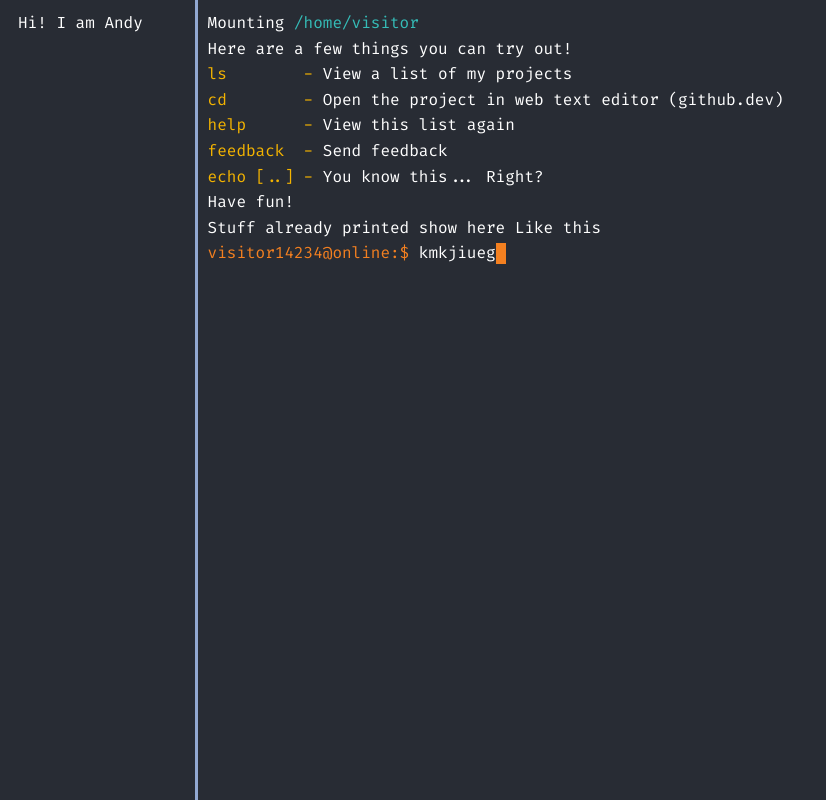
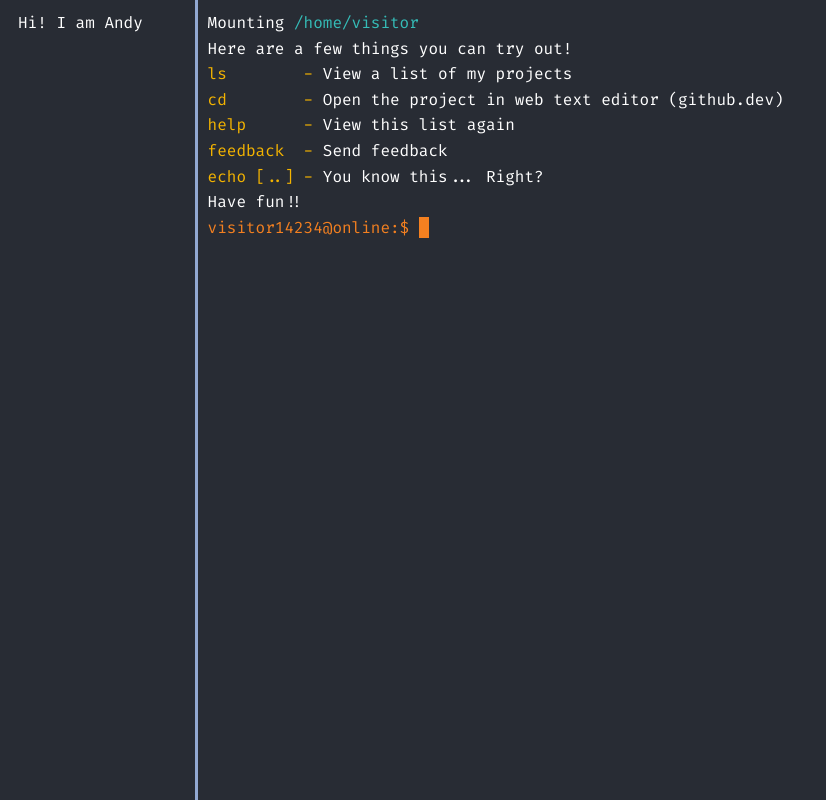
Before and after one commit to Anindya-Prithvi/termfolio, a React (Create React App) app: page / in a window 1280 px wide. Shown: the whole page, without its empty margins (0-826 px from the left). Built offline with nearby package versions, Linux system fonts and the light colour scheme.

Commit message:
global termout access

```diff
--- a/src/App.tsx
+++ b/src/App.tsx
@@ -1,5 +1,5 @@
 // import logo from './logo.svg';
-import { useEffect } from 'react';
+import { useEffect, useState } from 'react';
 import './App.css';
 // import React, { useState } from "react";
 import styles from "./Home.module.css";
@@ -9,6 +9,11 @@ import Terminput, { listenlog } from './Terminput';
 export function getColored(s: string, colorg: string) {
   const colorgiven = { color: colorg };
   return (<span style={colorgiven}>{s}</span>)
+}
+
+export class GlobalVars {
+  public static tte = [<div>Mounting {getColored("/home/visitor", "#35bdb8")}</div>, <div>{getHelp()}</div>, <div>Have fun!!</div>];
+  public static setter: any = undefined;
 }
 
 function listitem(command: string, item: string, padness: number = 10) {
@@ -36,6 +41,7 @@ export function getHelp() {
 }
 
 export default function App() {
+
   useEffect(() => {
     window.addEventListener("keydown", listenlog);
 
@@ -51,10 +57,7 @@ export default function App() {
       </div>
       <div className={styles.overlaybell} id='overlaybell'></div>
       <div className={styles.terminal}>
-        Mounting {getColored("/home/visitor", "#35bdb8")}
-        {getHelp()}
-        Have fun!
-        <TermElements />
+        <TermElements elems={GlobalVars.tte} />
         <Terminput />
       </div>
 
--- a/src/TermElements.tsx
+++ b/src/TermElements.tsx
@@ -1,9 +1,14 @@
-import React from 'react'
+import React, { useEffect, useState } from 'react'
+import { getColored, getHelp, GlobalVars } from './App';
 
-const TermElements = () => {
+const TermElements = ({ elems }) => {
+    const [tste, setTste] = useState(elems);
+    GlobalVars.setter = setTste;
+    console.log(tste.map(item => item.props.children));
+
     return (
-        <div>Stuff already printed show here
-            Like this
+        <div>
+            {tste.map(item => <div key={item.props.children}>{item}</div>)}
         </div>
     )
 }
--- a/src/Terminput.tsx
+++ b/src/Terminput.tsx
@@ -1,8 +1,23 @@
-import { getColored } from './App';
+import { useState } from 'react';
+import { getColored, GlobalVars } from './App';
 import styles from "./Home.module.css";
 
 const Terminput = () => {
-    return (<div className={styles.terminalcontainer}>{getColored("visitor14234@online:$ ", "#f48020")}<span className={styles.terminput} id='terminput'>kmkjiueg{ }</span><div className={styles.ekpixel}></div></div>)
+    return (<div className={styles.terminalcontainer}>{getColored("visitor14234@online:$ ", "#f48020")}<span className={styles.terminput} id='terminput'></span><div className={styles.ekpixel}></div></div>)
+}
+
+function termbell(e) {
+    e.preventDefault();
+    const bgelem = document.getElementById("overlaybell") as HTMLDivElement;
+    const actions = [
+        { opacity: '10%' }
+    ];
+
+    const timings = {
+        duration: 300,
+        iterations: 2,
+    }
+    bgelem.animate(actions, timings)
 }
 
 export function listenlog(e) {
@@ -12,29 +27,19 @@ export function listenlog(e) {
         let currentcontent = spanelem.textContent;
         if (e.key === 'Enter') {
             spanelem.textContent = "";
+            GlobalVars.setter([]);
             console.log("remaining to implement");
         } else if (e.key === 'Backspace') {
             // do backspace lol what else
-            spanelem.textContent = currentcontent!.slice(0, -1);
+            if (spanelem.textContent!.length == 0) termbell(e);
+            else spanelem.textContent = currentcontent!.slice(0, -1);
         } else if (e.key.length != 1) {
             e.preventDefault();
         } else if (e.key.length === 1 && currentcontent!.length < 30) {
             spanelem.textContent = currentcontent + e.key;
         }
         else if (currentcontent!.length >= 30) {
-            console.log("not impl");
-            console.log("Terminal bell, input too long");
-            e.preventDefault();
-            const bgelem = document.getElementById("overlaybell") as HTMLDivElement;
-            const actions = [
-                { opacity: '10%' }
-            ];
-
-            const timings = {
-                duration: 300,
-                iterations: 2,
-            }
-            bgelem.animate(actions, timings)
+            termbell(e);
         }
     }
 };
```
